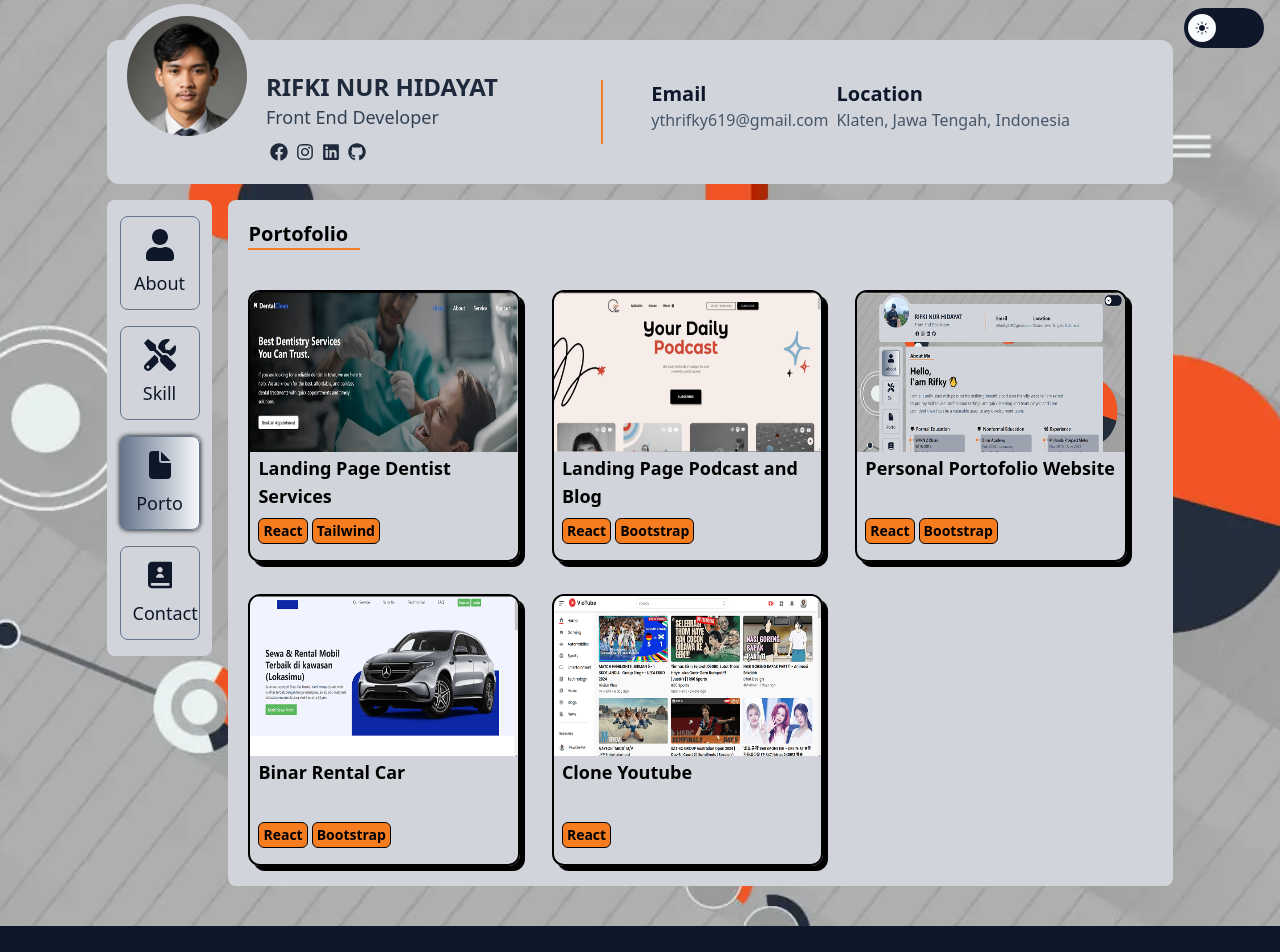
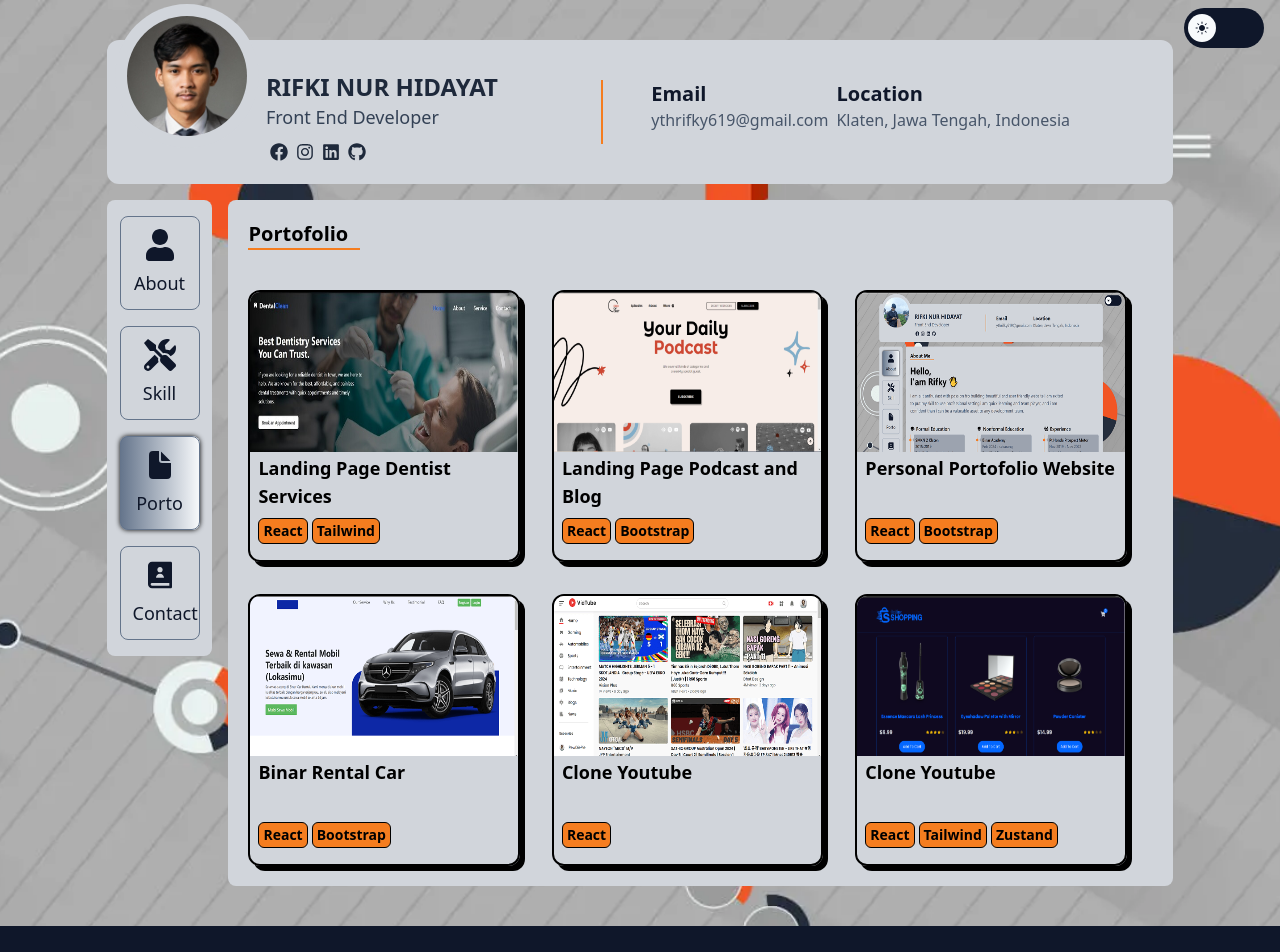
Before and after one commit to Rifkynur/portofolio, a React (Vite) app: page /porto in a window 1280 px wide. Shown: the top 952 px of the page. Built offline with nearby package versions, Linux system fonts and the light colour scheme.

Commit message:
add shopping cart in porto section

```diff
--- a/src/data/data.jsx
+++ b/src/data/data.jsx
@@ -173,6 +173,16 @@ export const portofolio = [
     goTo: <FaExternalLinkAlt />,
     img: "./img/porto/cloneYt.PNG",
   },
+  {
+    id: 5,
+    ghLink: "https://github.com/Rifkynur/shopping-cart",
+    demoLink: "https://shopping-cart-coral-omega.vercel.app/",
+    title: "Clone Youtube",
+    tool: ["React", "Tailwind", "Zustand"],
+    github: <FaGithub />,
+    goTo: <FaExternalLinkAlt />,
+    img: "./img/porto/shoppingCart.PNG",
+  },
 ];
 
 // data skill
```
Also changed, not shown: public/img/porto/shoppingCart.PNG (added).
